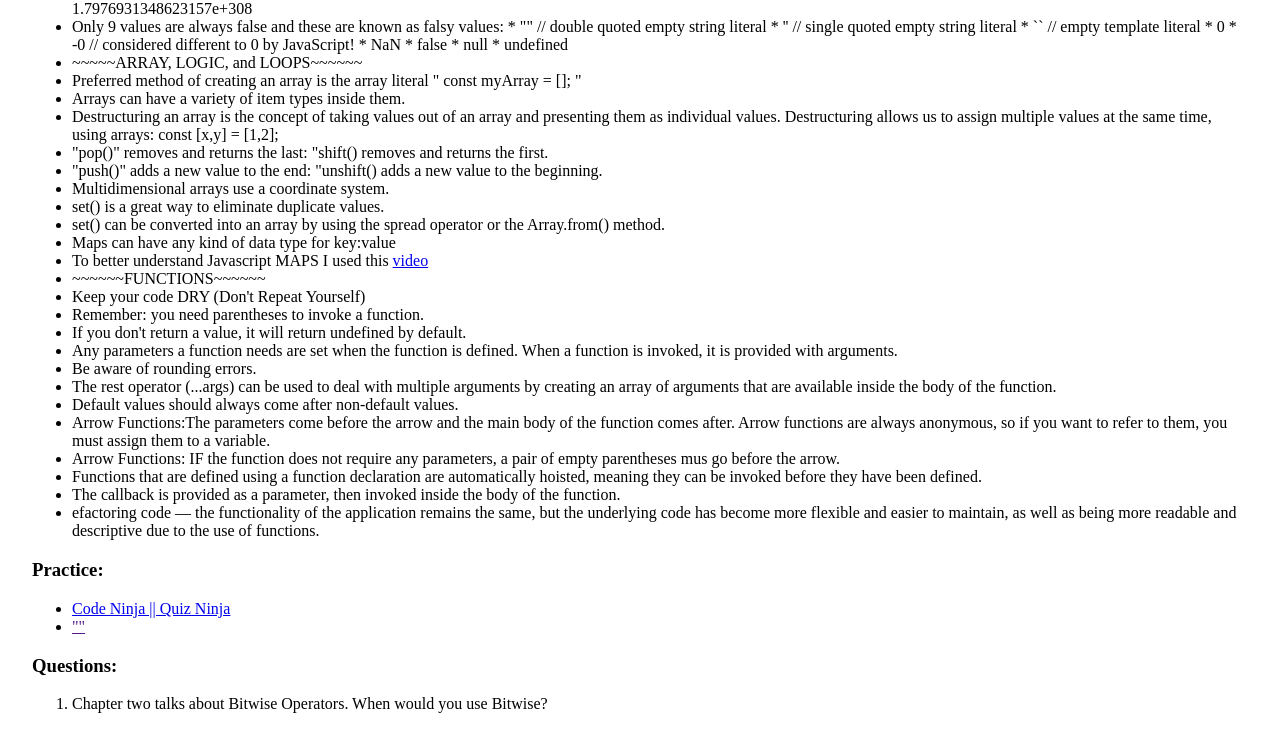
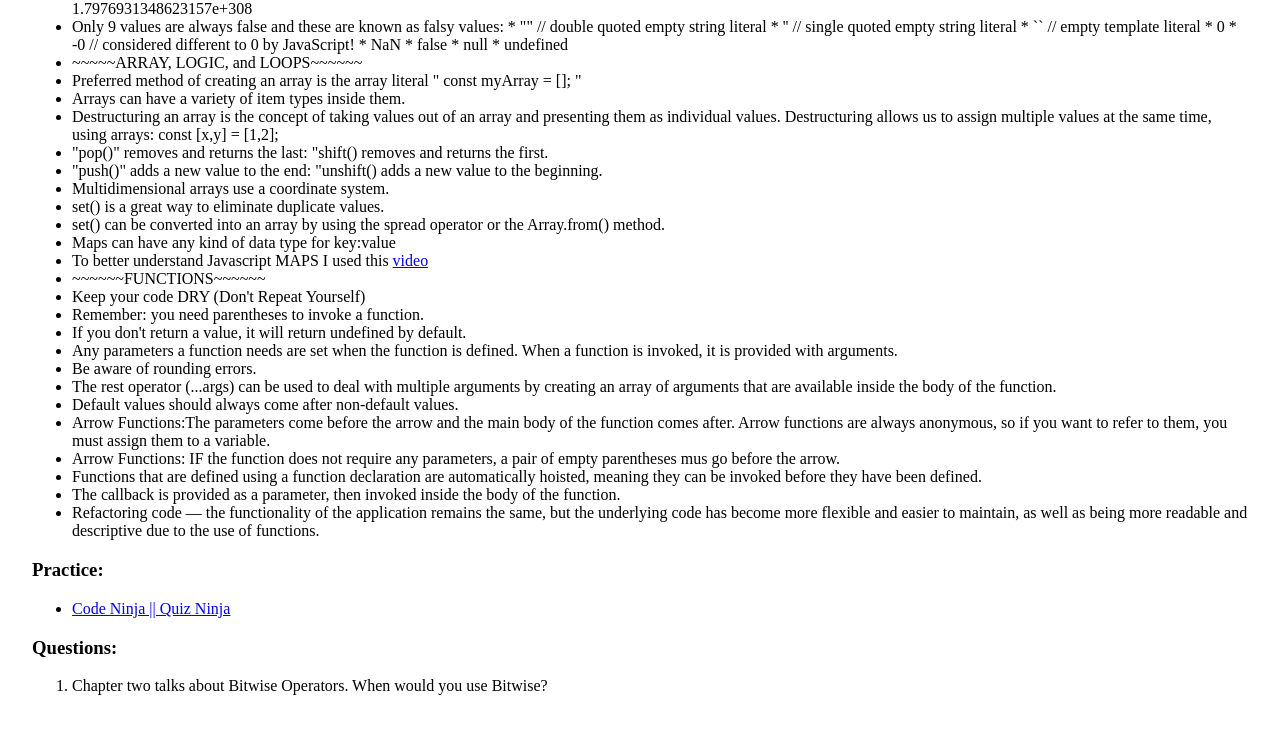
Before and after one commit to DarrinFry/wdd330, a plain HTML site: page week2/index.html in a window 1280 px wide. Shown: the part 583-1312 px from the top of the page. Drawn offline with Linux system fonts and the light colour scheme.

Commit message:
Slight Change

```diff
--- a/week2/index.html
+++ b/week2/index.html
@@ -65,7 +65,7 @@
             <li>Arrow Functions: IF the function does not require any parameters, a pair of empty parentheses mus go before the arrow.</li>
             <li>Functions that are defined using a function declaration are automatically hoisted, meaning they can be invoked before they have been defined.</li>
             <li>The callback is provided as a parameter, then invoked inside the body of the function.</li>
-            <li>efactoring code ― the functionality of the application remains the same, but the underlying code has become more flexible and easier to maintain, as well as being more readable and descriptive due to the use of functions.</li>
+            <li>Refactoring code ― the functionality of the application remains the same, but the underlying code has become more flexible and easier to maintain, as well as being more readable and descriptive due to the use of functions.</li>
 
 
         </ul>
@@ -74,7 +74,7 @@
         <h3>Practice:</h3>
         <ul>
             <li><a href="code_ninja_quiz_ninja.html" target="_blank">Code Ninja || Quiz Ninja</a></li>
-            <li><a href="" target="_blank">""</a></li>
+            <!-- <li><a href="" target="_blank">""</a></li> -->
 
         </ul>
     </div>
```
